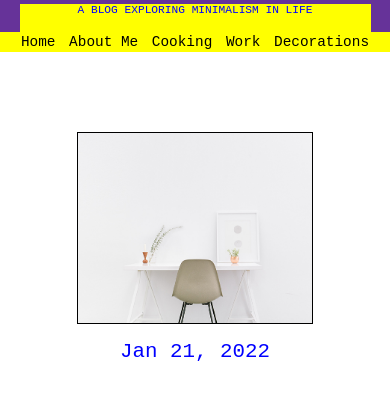
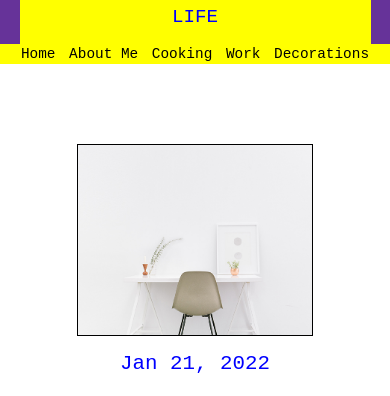
Before and after one commit to Josheir/livingsimplelife, a website: page index.html in a window 390 px wide. Shown: the part 124-520 px from the top of the page. Drawn offline with Linux system fonts and the light colour scheme.

Commit message:
Index fixed.

```diff
--- a/styles.css
+++ b/styles.css
@@ -709,6 +709,7 @@ a {
     margin-left: 5%;
     margin-right: 5%;
 
+
   }
 
   .sub-title{
@@ -716,10 +717,11 @@ a {
     /*Look at github! and put old global code here with sub title title site title*/
     padding-top: 0rem;
     padding-bottom: 1rem;
-    font-size: .7rem;
+    font-size: 1.2rem;
     width: 90%;
     margin: 5%;
     margin-bottom:0rem;
+    margin-top: 0rem;
 
     }
 
```
